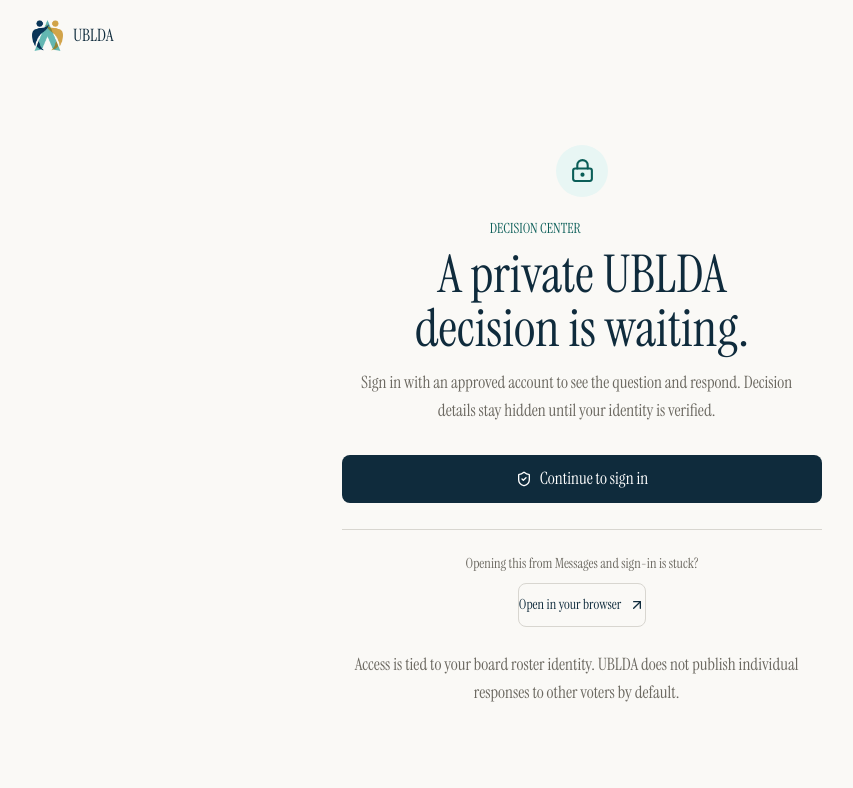
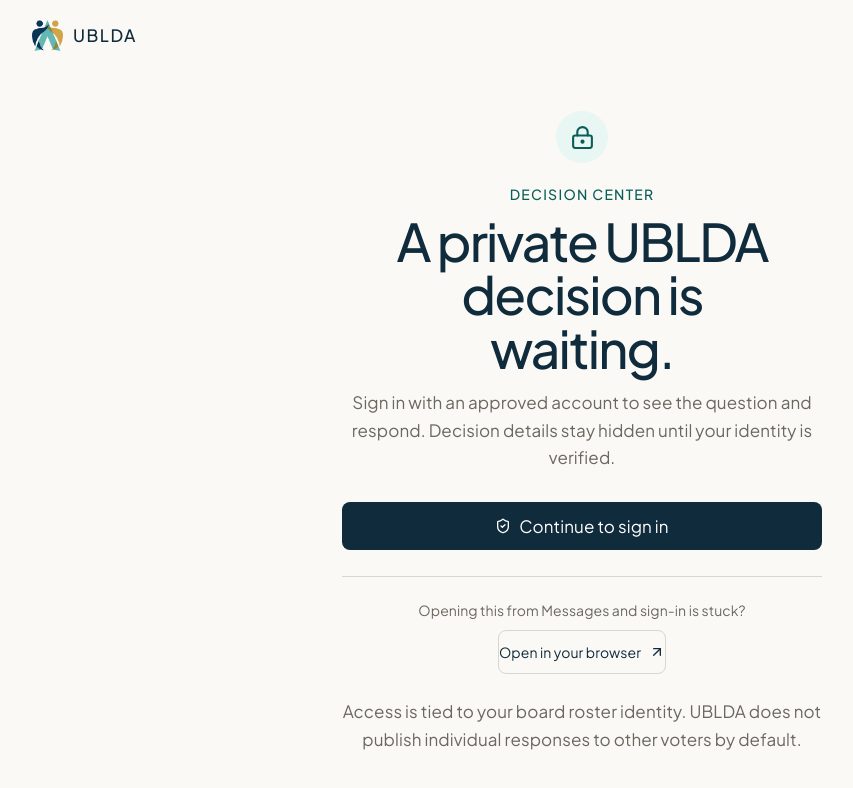
Before and after one commit to sbodine-lab/ublda-website, a React (Vite) app: page /decisions/settings in a window 1280 px wide. Shown: the top 788 px of the page, without its empty margins (58-911 px from the left). Built offline with nearby package versions, Linux system fonts and the light colour scheme; no server answers.

Commit message:
style: align decision type with UBLDA wordmark

```diff
--- a/src/features/decisions/decision-center.css
+++ b/src/features/decisions/decision-center.css
@@ -2361,8 +2361,8 @@
 }
 
 /* Decision Center typography
-   One quiet serif family and three visible sizes. Weight stays regular so
-   spacing, colour and rules carry the hierarchy instead of dense bold text. */
+   The brand's clean Plus Jakarta Sans, three visible sizes, and restrained
+   weights. Spacing, colour and rules carry hierarchy instead of dense type. */
 :is(
   .dc-app-shell,
   .dc-ballot-page,
@@ -2374,7 +2374,7 @@
   --dc-type-small: var(--type-sm, 0.875rem);
   --dc-type-body: var(--type-md, 1.0625rem);
   --dc-type-display: var(--type-lg, clamp(2.25rem, 4.2vw, 3.25rem));
-  font-family: var(--font-display, "Instrument Serif", Georgia, serif);
+  font-family: var(--font-body, "Plus Jakarta Sans", system-ui, sans-serif);
   font-size: var(--dc-type-body);
   font-weight: 400;
   line-height: 1.62;
@@ -2391,7 +2391,7 @@
   font-family: inherit !important;
   font-size: var(--dc-type-body) !important;
   font-weight: 400 !important;
-  letter-spacing: 0 !important;
+  letter-spacing: 0.005em !important;
 }
 
 :is(
@@ -2433,6 +2433,25 @@
   .dc-agent-key-dialog,
   .dc-finalize-dialog
 ) :where(
+  .dc-logo-lockup,
+  .dc-logo-lockup *,
+  [class*="eyebrow"],
+  [class*="eyebrow"] *,
+  [class*="pill"],
+  [class*="pill"] *
+) {
+  font-weight: 500 !important;
+  letter-spacing: 0.09em !important;
+}
+
+:is(
+  .dc-app-shell,
+  .dc-ballot-page,
+  .dc-auth-page,
+  .dc-member-dialog,
+  .dc-agent-key-dialog,
+  .dc-finalize-dialog
+) :where(
   h1,
   h1 *,
   .dc-confirmation h2,
@@ -2441,7 +2460,9 @@
   .dc-turnout-figure strong *
 ) {
   font-size: var(--dc-type-display) !important;
-  line-height: 1.05;
+  font-weight: 500 !important;
+  letter-spacing: -0.035em !important;
+  line-height: 1.08;
 }
 
 @media (max-width: 820px) {
```
Also changed, not shown: 1 other file (tests, documents, lock files or other folders).
